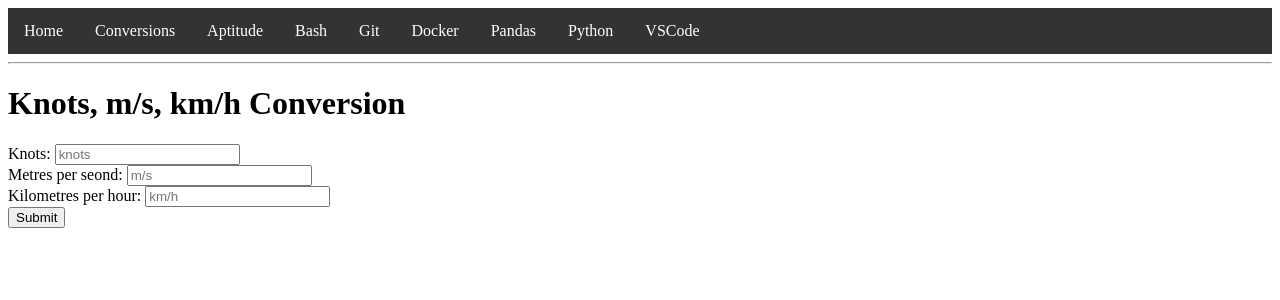
After one commit to chrisharris000/helper-website, a Flask app: page /knots-mps-kmh in a window 1280 px wide. The commit adds this page. Shown: the top 300 px of the page. Run offline with Flask 3, Linux system fonts and the light colour scheme; parts of the project's set-up code (start-up, migrations or seed data) failed here and were passed over.

Commit message:
implemented knots, metres per second and km per hour conversion

```diff
--- a/app.py
+++ b/app.py
@@ -80,5 +80,17 @@ def epoch_date():
     else:
         return render_template("epoch-date-conversion.html")
 
+@app.route("/knots-mps-kmh", methods=("GET", "POST"))
+def knots_mps_kmh():
+    if request.method == "POST":
+        knots = request.form["knots"]
+        mps = request.form["mps"]
+        kmh = request.form["kmh"]
+
+        speed_vars = conversions.convert_knots_mps_kmh(knots, mps, kmh)
+        return render_template("knots-mps-kmh-conversion.html", **speed_vars)
+    else:
+        return render_template("knots-mps-kmh-conversion.html")
+
 if __name__ == "__main__":
     app.run(debug=True)
--- a/templates/base.html
+++ b/templates/base.html
@@ -82,6 +82,7 @@
             <a href="{{ url_for('metres_feet') }}">Metres-Feet</a>
             <a href="{{ url_for('timezones') }}">Timezones</a>
             <a href="{{ url_for('epoch_date') }}">Epoch-Date</a>
+            <a href="{{ url_for('knots_mps_kmh') }}">Knots-m/s-km/h</a>
         </div>
         </div>
         <a href="{{ url_for('apt') }}">Aptitude</a>
--- /dev/null
+++ b/templates/knots-mps-kmh-conversion.html
@@ -0,0 +1,25 @@
+{% extends 'base.html' %}
+
+{% block content %}
+    <h1>{% block title %} Knots, m/s, km/h Conversion {% endblock %}</h1>
+    <form method="post">
+        <label for="knots">Knots: </label>
+        <input type="text" name="knots"
+               placeholder="knots"
+               value="{{ knots_output }}"></input>
+        <br>
+
+        <label for="mps">Metres per seond: </label>
+        <input type="text" name="mps"
+               placeholder="m/s"
+               value="{{ mps_output }}"></input>
+        <br>
+
+        <label for="kmh">Kilometres per hour: </label>
+        <input type="text" name="kmh"
+               placeholder="km/h"
+               value="{{ kmh_output }}"></input>
+        <br>
+        <button type="submit">Submit</button>
+    </form>
+{% endblock %}
```
Also changed, not shown: conversions.py (+35 -0 lines).
